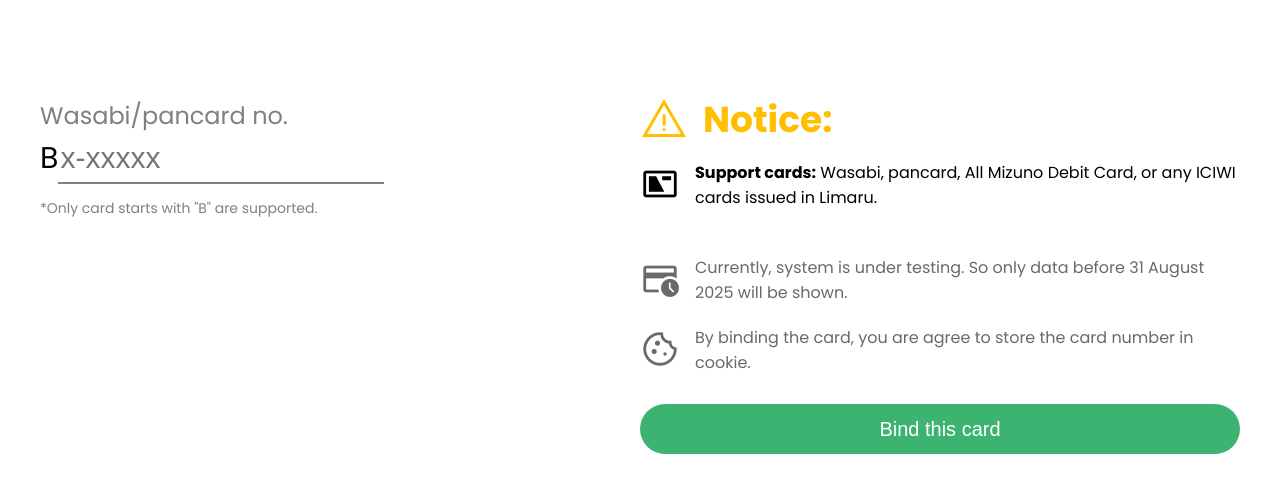
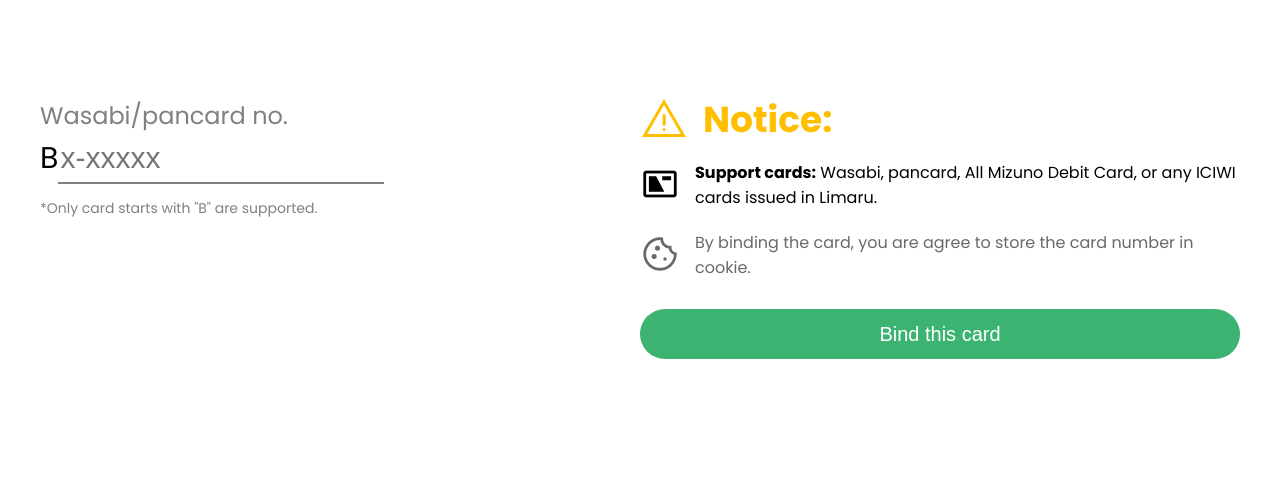
Before and after one commit to cs6636453/Wasabi-ICIWI-Card-History-Checker, a plain HTML site: page bind_card/index.html in a window 1280 px wide. Shown: the part 96-588 px from the top of the page. Drawn offline with nearby package versions, Linux system fonts and the light colour scheme.

Commit message:
Update index.html

```diff
--- a/bind_card/index.html
+++ b/bind_card/index.html
@@ -55,11 +55,11 @@
             <p><b>Support cards:</b> Wasabi, pancard, All Mizuno Debit Card, or any ICIWI cards issued in Limaru.</p>
         </div>
 
-        <div class="binding_desktop">
-            <div class="binding_notice_2 bind_card_next">
-                <span class="material-symbols-outlined bind_card_next">credit_card_clock</span>
-                <p class="bind_card_next">Currently, system is under testing. So only data before 31 August 2025 will be shown.</p>
-            </div>
+        <!-- <div class="binding_desktop"> -->
+           <!-- <div class="binding_notice_2 bind_card_next"> -->
+             <!--   <span class="material-symbols-outlined bind_card_next">credit_card_clock</span> -->
+              <!--  <p class="bind_card_next">Currently, system is under testing. So only data before 31 August 2025 will be shown.</p> -->
+            <!-- </div> -->
 
             <div class="binding_notice_2 bind_card_next">
                 <span class="material-symbols-outlined bind_card_next">cookie</span>
```
